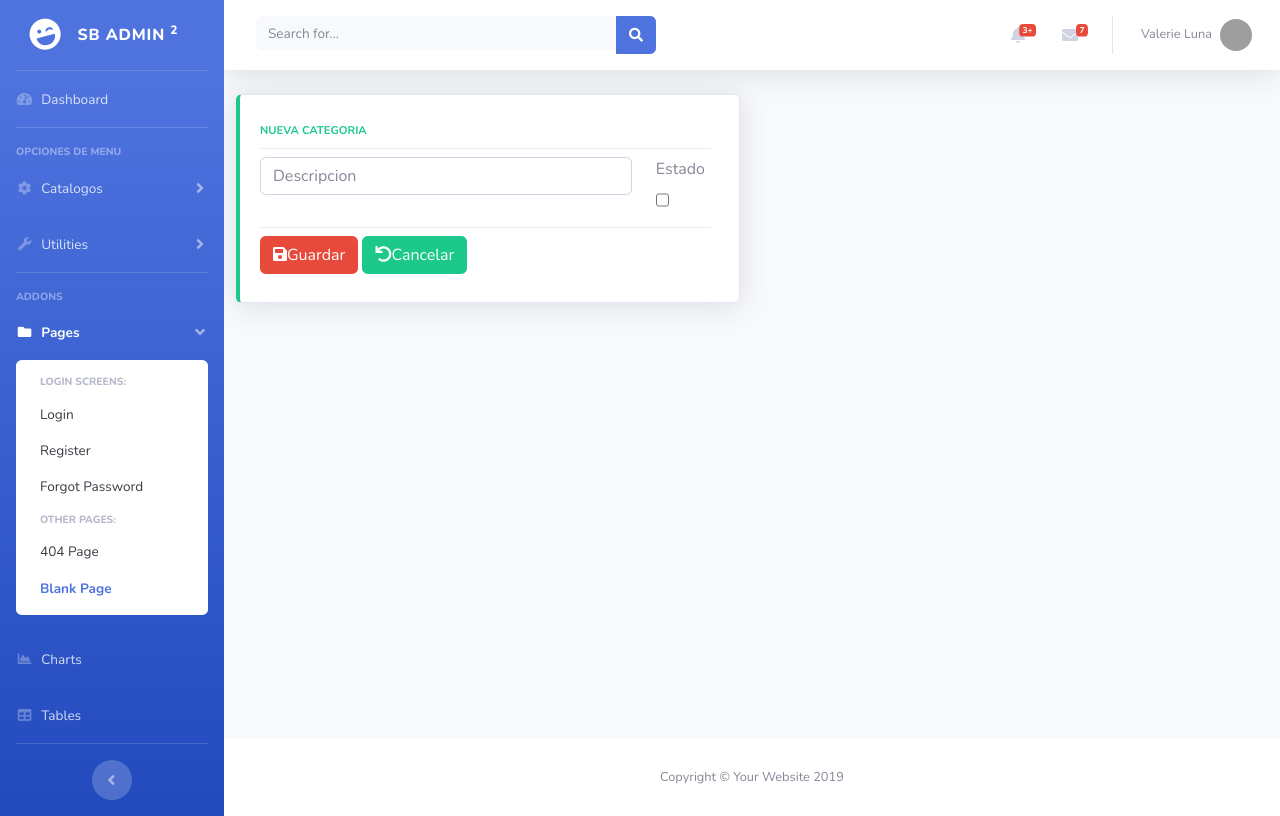
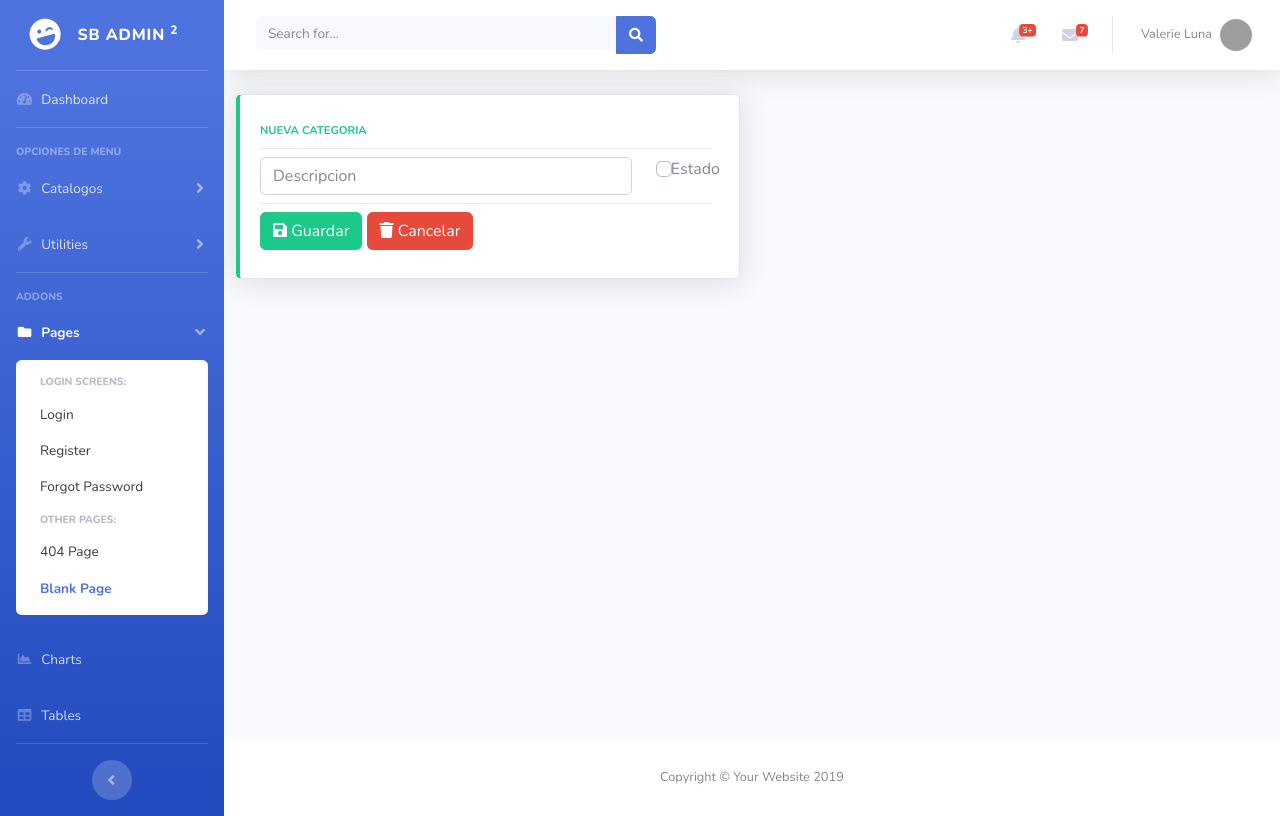
Before and after one commit to gerardam/AppCF, a Django app: template inv/templates/inv/categoria_form.html in a window 1280 px wide. Run offline with Django 3.2, Linux system fonts and the light colour scheme; the template is opened without the code that fills it, so the values that code supplies are empty; some libraries are stand-ins or nearby versions; grey boxes are pictures that could not be loaded.

Commit message:
Agregar nueva categoria

```diff
--- a/inv/templates/inv/categoria_form.html
+++ b/inv/templates/inv/categoria_form.html
@@ -1,7 +1,7 @@
 {% extends 'base/base.html' %}
 
 {% block page_content %}
-<form action="POST" class="form-inline">
+<form method="POST" class="form-inline">
     {% csrf_token %}
     <div class="col-xl-6 col-md-6 mb-6">
         <div class="card border-left-success shadow h-100 py-2">
@@ -17,20 +17,19 @@
                                 </div>
                             </div>
                             <div class="col-2">
-                                <div class="form-group">
-                                    <label for="id_estado">Estado</label>
-                                    <input type="checkbox" name="estado" class="form-control" id="id_estado" >
+                                <div class="custom-control custom-checkbox">
+                                    <input type="checkbox" name="estado" class="custom-control-input" id="id_estado" >
+                                    <label class="custom-control-label" for="id_estado">Estado </label>
                                 </div>
                             </div>
                         </div>
                         <div class="dropdown-divider"></div>
                         <div class="row">
                             <div class="col">
-                                <button type="submit" class="btn btn-danger"><span class="fa fa-save"></span>Guardar</button>
-                                <a href="{% url 'inv:categoria_list' %}" class="btn btn-success"><span class="fa fa-undo"></span>Cancelar</a>
+                                <button type="submit" class="btn btn-success"><span class="fa fa-save"></span> Guardar</button>
+                                <a href="{% url 'inv:categoria_list' %}" class="btn btn-danger"><span class="fa fa-trash"></span> Cancelar</a>
                             </div>
                         </div>
-
                     </div>
                 </div>
             </div>
--- a/inv/templates/inv/categoria_list.html
+++ b/inv/templates/inv/categoria_list.html
@@ -11,8 +11,8 @@
         <i class="fas fa-ellipsis-v fa-sm fa-fw text-gray-400"></i>
         </a>
         <div class="dropdown-menu dropdown-menu-right shadow animated--fade-in" aria-labelledby="dropdownMenuLink" x-placement="bottom-end" style="position: absolute; transform: translate3d(-156px, 19px, 0px); top: 0px; left: 0px; will-change: transform;">
-        <div class="dropdown-header">Dropdown Header:</div>
-        <a class="dropdown-item" href="#">Action</a>
+        <div class="dropdown-header">Acciones</div>
+        <a class="dropdown-item" href="{% url 'inv:categoria_new' %}"><i class="fas fa-plus-circle"></i> Nueva</a>
         <a class="dropdown-item" href="#">Another action</a>
         <div class="dropdown-divider"></div>
         <a class="dropdown-item" href="#">Something else here</a>
@@ -42,7 +42,7 @@
                     <td>{{ item.fc|date:'d/m/Y H:i:s' }}</td>
                     <td>{{ item.fm }}</td>
                     <td>
-                        <a href="#" class="btn btn-warning btn-circle" role="button"><i class="far fa-edit"></i></a>
+                        <a href="#" class="btn btn-primary btn-circle" role="button"><i class="far fa-edit"></i></a>
                         <a href="#" class="btn btn-danger btn-circle" role="button"><i class="far fa-trash-alt"></i></a>
                     </td>
                 </tr>
--- a/inv/urls.py
+++ b/inv/urls.py
@@ -1,6 +1,7 @@
 from django.urls import path
-from .views import CategoriaView
+from .views import CategoriaView, CategoriaNew
 
 urlpatterns = [
     path('categorias/', CategoriaView.as_view(), name='categoria_list'),
+    path('categorias/new', CategoriaNew.as_view(), name='categoria_new'),
 ]
```
